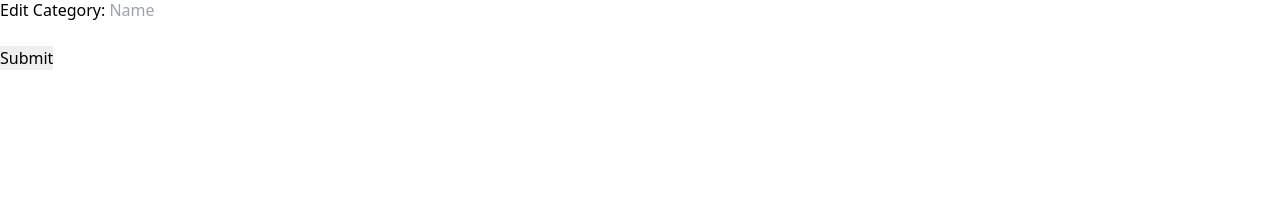
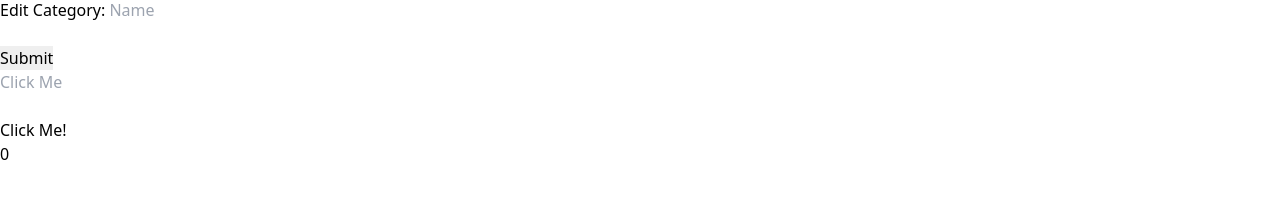
Before and after one commit to yani82/malaysian-creation-fe, a React (Create React App) app: page /categories/new in a window 1280 px wide. Shown: the part 397-596 px from the top of the page. Built offline with nearby package versions, Linux system fonts and the light colour scheme; no server answers.

Commit message:
code challenge: Enoch by end of day tomorrow

```diff
--- a/src/components/Category.js
+++ b/src/components/Category.js
@@ -2,6 +2,7 @@ import React from 'react'
 import CategoryEdit from './CategoryEdit';
 import ItemsContainer from '../containers/ItemsContainer';
 // import ItemsListContainer from '../containers/ItemsListContainer';
+import Click from './Click';
 
 const Category = (props) => {
 
@@ -18,6 +19,7 @@ const Category = (props) => {
             <ItemsContainer category={category}/>
             {/* <ItemsListContainer /> */}
             <CategoryEdit category={category}/>
+            <Click />
         </div>
     )
 }
--- /dev/null
+++ b/src/components/Click.js
@@ -0,0 +1,47 @@
+import React, { Component } from 'react'
+
+// 1. Build a input text box, with a Click Me! button
+// 2. Have the number 0 outside of the button
+// 3. When the user types in 'hello' in the text box the 0 would increase to the amount of letters in the word
+// 4. With each submit, text disappears
+// 5. When user keys in 'goodbye' the number 5 increaments to 12 and so
+// Make YouTube video of the challenge, reset inputs, explain the code that made it work, unlisted and then Slack
+// End of day tomorrow
+
+export class Click extends Component {
+    constructor(props) {
+        super()
+
+        this.state = {
+        text: '',
+        number: 0
+    }
+}
+
+    handleChange = (event) => {
+        // debugger;
+        event.preventDefault()
+        this.setState({
+            text: event.target.value
+        })
+    }
+
+    // handleNumberChange = (event) => {
+    //     event.preventDefault()
+    //     this.setState({
+    //         number: parseInt(event.target.value)
+    //     })
+    // }
+
+    render() {
+        return (
+            <div>
+                <input type='text' placeholder='Click Me' onChange={this.handleChange}/><br/><br/>
+                <button>Click Me!</button><br />
+                <number>{this.state.number}</number>
+            </div>
+        )
+    }
+}
+
+export default Click
```
Also changed, not shown: src/components/Items.js (+0 -17 lines).
